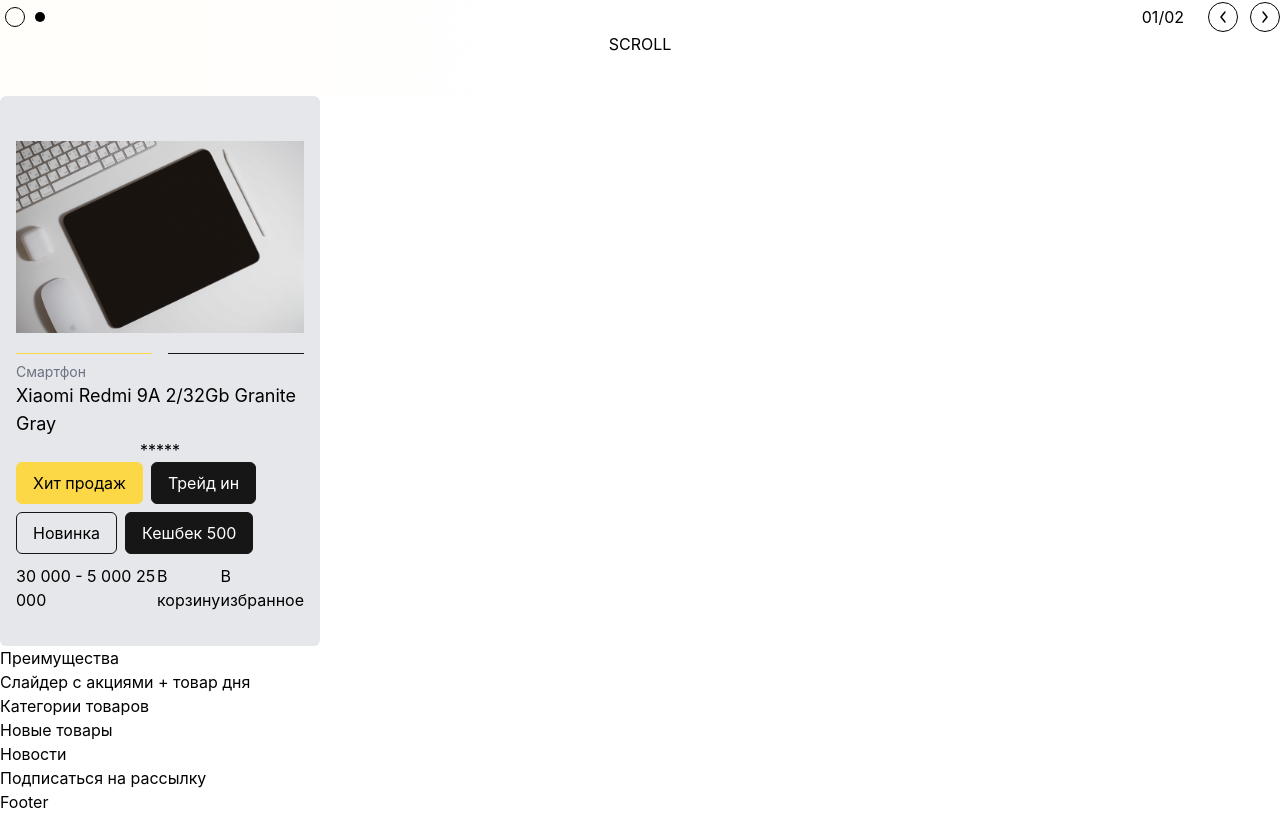
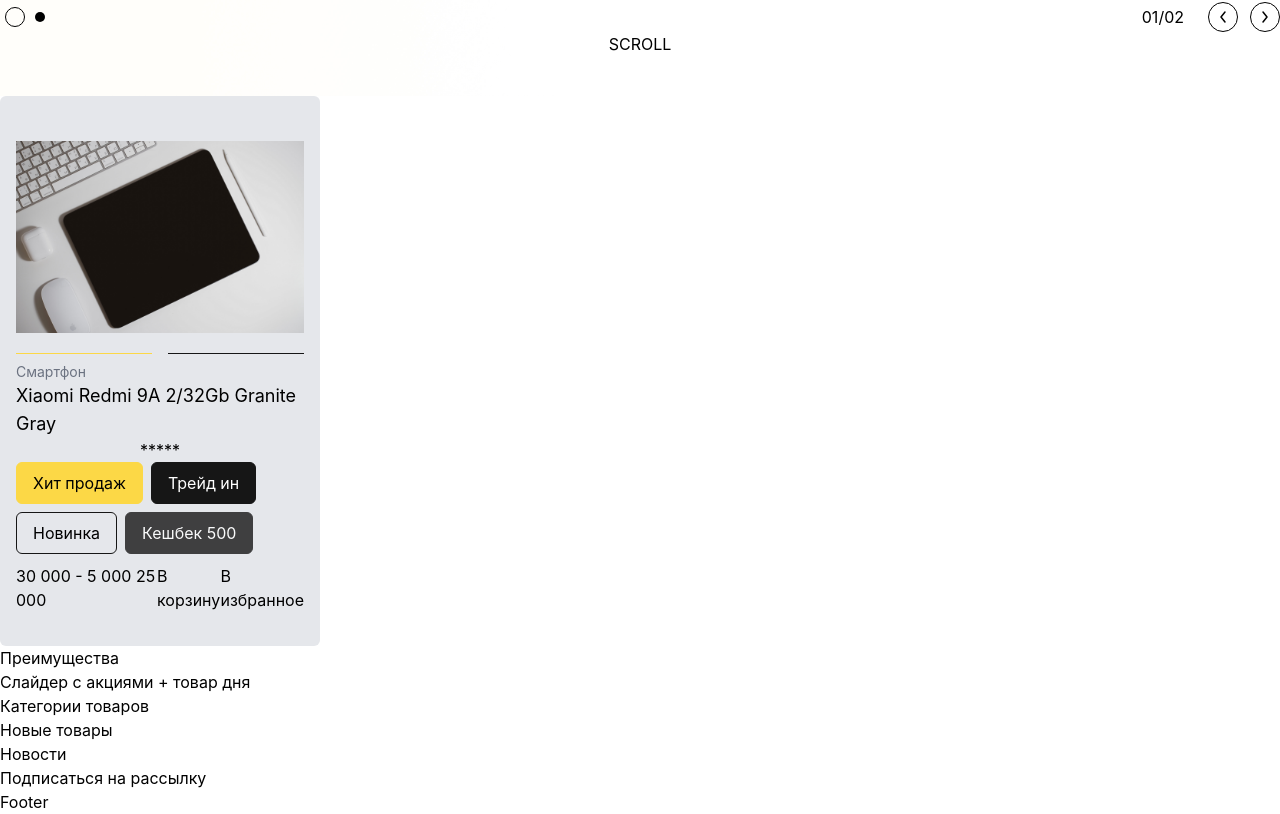
Before and after one commit to DanielEsh/universal-shop, a Next.js app in the folder client/portal/: page / in a window 1280 px wide. Shown: the part 704-1518 px from the top of the page. Built offline with nearby package versions, Linux system fonts and the light colour scheme.

Commit message:
feat(Tag): disabled

```diff
--- a/client/portal/components/cards/ProductCard/ProductCard.tsx
+++ b/client/portal/components/cards/ProductCard/ProductCard.tsx
@@ -122,7 +122,7 @@
                     <Tag color="secondary" outlined>
                         Новинка
                     </Tag>
-                    <Tag color="secondary">
+                    <Tag color="secondary" disabled>
                         Кешбек 500
                     </Tag>
                 </Tags>
--- a/client/portal/components/ui/Tags/Tag.tsx
+++ b/client/portal/components/ui/Tags/Tag.tsx
@@ -22,6 +22,7 @@
         color = 'primary',
         size = 'medium',
         outlined,
+        disabled,
     } = props
 
     const colors = {
@@ -49,11 +50,12 @@
     }
 
     const classes = cn(
-        'inline-block rounded-md border',
+        'inline-block rounded-md border select-none',
         sizes[size],
         {
             [colors[color]]: !outlined,
             [outlinedColors[color]]: outlined,
+            ['cursor-not-allowed opacity-80']: disabled,
         },
     )
 
```
